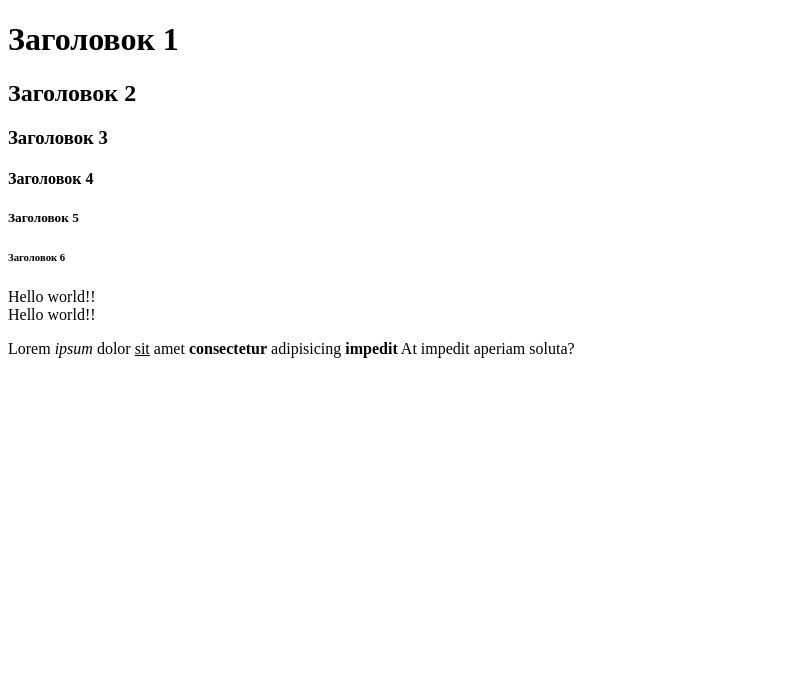
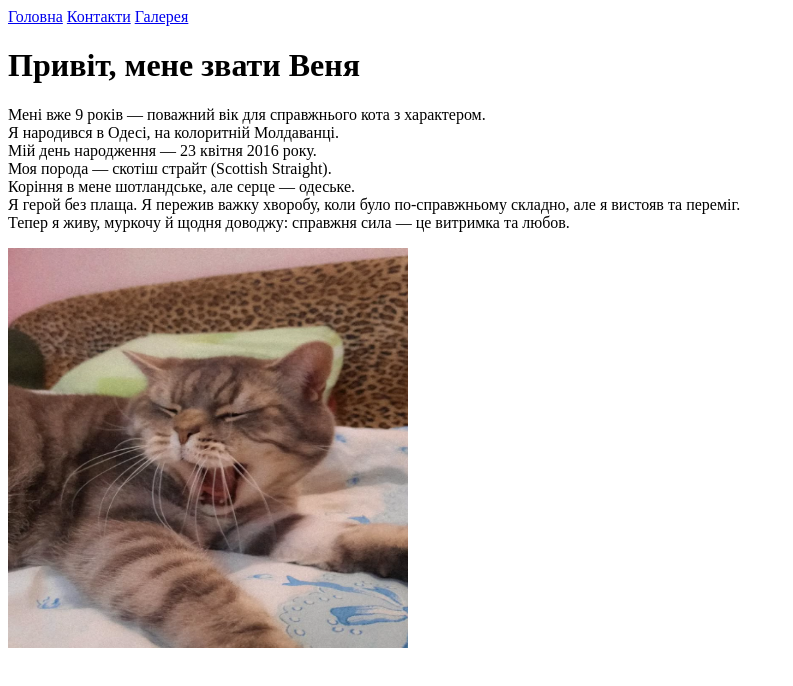
Before and after one commit to AnastasiiaYastreb/GitLess29.01.2026, a plain HTML site: page index.html in a window 1280 px wide. Shown: the whole page, without its empty margins (0-793 px from the left). Drawn offline with Linux system fonts and the light colour scheme.

```diff
--- a/index.html
+++ b/index.html
@@ -1,23 +1,36 @@
 <!DOCTYPE html>
-<html>
-    <head>
-        <meta charset="UTF-8">
-        <title>HTML -L1</title>
+<html lang="en">
+<head>
+    <meta charset="UTF-8">
+    <meta name="viewport" content="width=device-width, initial-scale=1.0">
+    <title>HW21.1</title>
+</head>
+<body>
+    <header>
+        <nav>
+            <a href="./index.html">Головна</a>
+            <a href="./pages/contact.html">Контакти</a>
+            <a href="../HW21.1/pages/gallery.html">Галерея</a>
+        </nav>
+    </header>
+    <h1>Привіт, мене звати Веня</h1>
+    <p> Мені вже 9 років — поважний вік для справжнього кота з характером.
+        <br>
+Я народився в Одесі, на колоритній Молдаванці.
+<br>
+Мій день народження — 23 квітня 2016 року.
+<br>
+Моя порода — скотіш страйт (Scottish Straight).
+<br>
+Коріння в мене шотландське, але серце — одеське.
+<br>
+Я герой без плаща. Я пережив важку хворобу, коли було по-справжньому складно,
+але я вистояв та переміг.
+<br>
+Тепер я живу, муркочу й щодня доводжу: справжня сила — це витримка та любов.
+    </p>
+    <img src="Photo/Веня.png" width="400" height="400">
 
-    </head>
-    <body>
 
-         <h1>Заголовок 1</h1>
-         <h2>Заголовок 2</h2>
-         <h3>Заголовок 3</h3>
-         <h4>Заголовок 4</h4>
-         <h5>Заголовок 5</h5>
-         <h6>Заголовок 6</h6>
-         Hello world!!
-         <br>
-         Hello world!!
-         <p>Lorem <em>ipsum </em> dolor <u>sit</u> amet <b>consectetur</b> adipisicing <strong>impedit</strong> At impedit aperiam soluta?
-         </p>
-
-    </body>
+</body>
 </html>
```
Also changed, not shown: pages/contact.html (added, +34 -0 lines), pages/gallery.html (added, +26 -0 lines), Photo/Веня.png (added), Photo/Ляпа, Пипа.jpg (added), Photo/Настюха,Юрчик.jpg (added), Photo/венечка 2.jpg (added), Photo/венечка 3.jpg (added), Photo/венечка 4.jpg (added), Photo/венечка малий 2.jpg (added), Photo/венечка малий.jpg (added), Photo/венечка.jpg (added).
